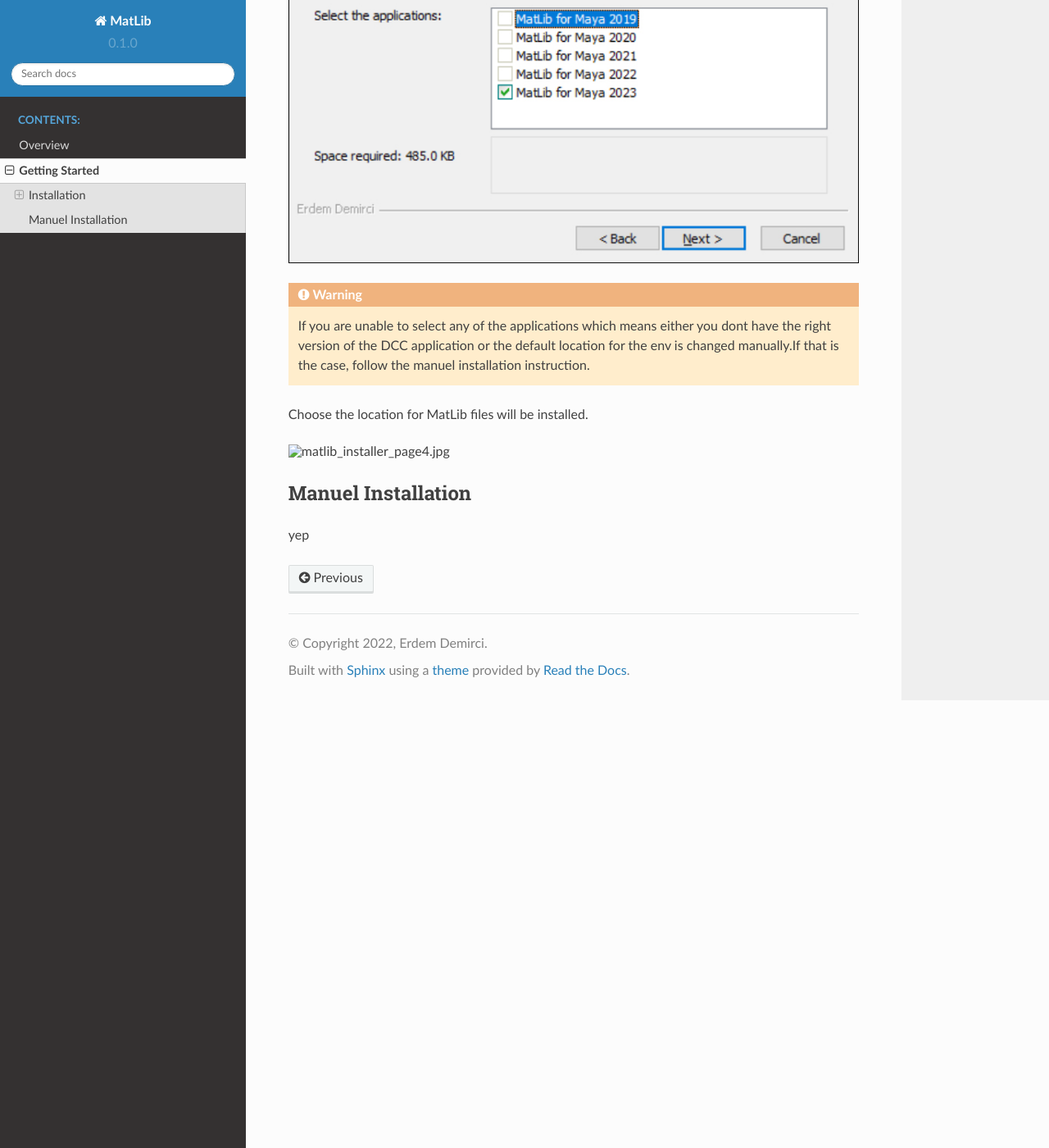
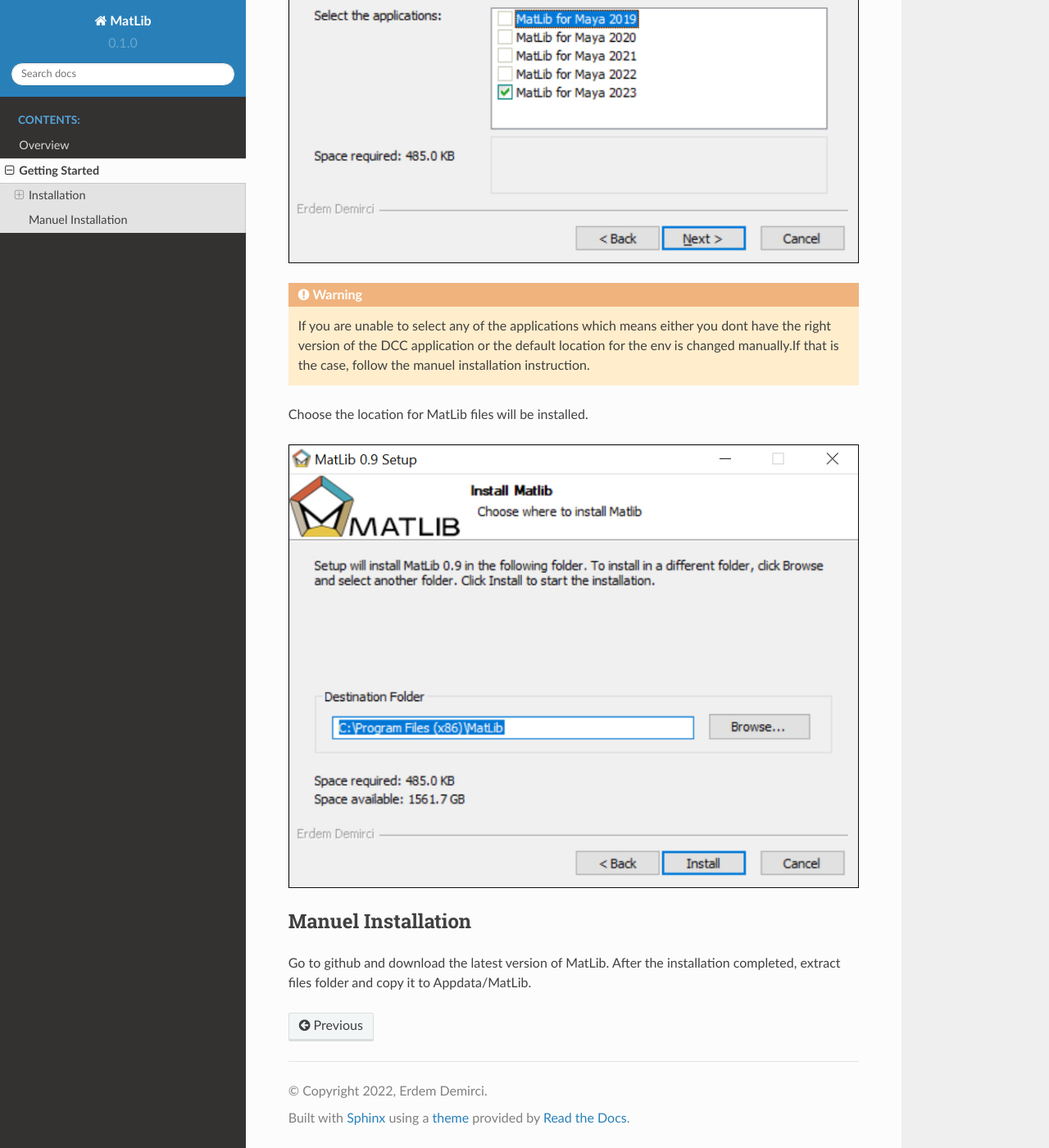
Before and after one commit to erdemirci/MatLib, a Sphinx documentation site: the page built from docs/source/getting_started.rst, in a window 1280 px wide and 1400 px high, scrolled down 774 px. Shown: the whole window at 82% size. Built offline with Sphinx 7.4.7 and the Read the Docs theme 2.0.0, drawn with Linux system fonts in a browser that asks for light colours.

Commit message:
Update getting_started.rst

```diff
--- a/docs/source/getting_started.rst
+++ b/docs/source/getting_started.rst
@@ -22,11 +22,12 @@
 
 Choose the location for MatLib files will be installed.
 
-.. image:: /matlib_installer_page4.jpg
+.. image:: /images/matlib_installer_page4.jpg
 
 
 
 Manuel Installation
 ====
 
-yep
+Go to github and download the latest version of MatLib.
+After the installation completed, extract files folder and copy it to Appdata/MatLib.
```
